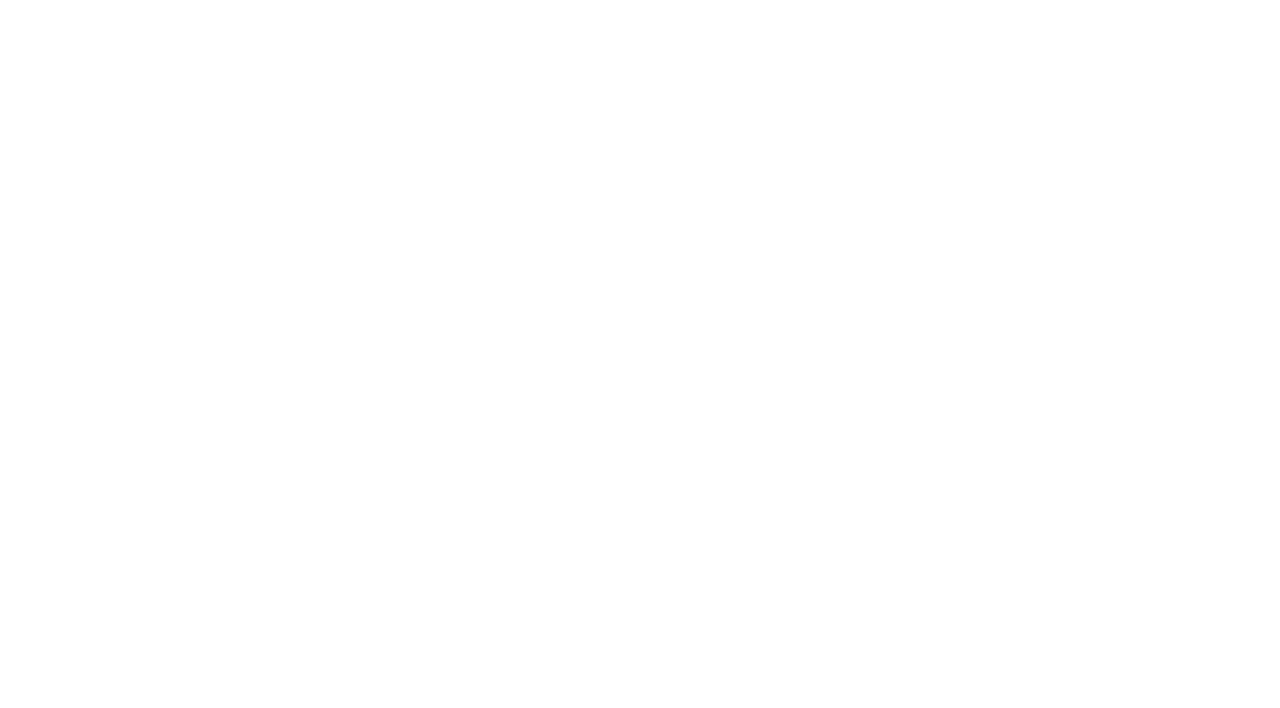
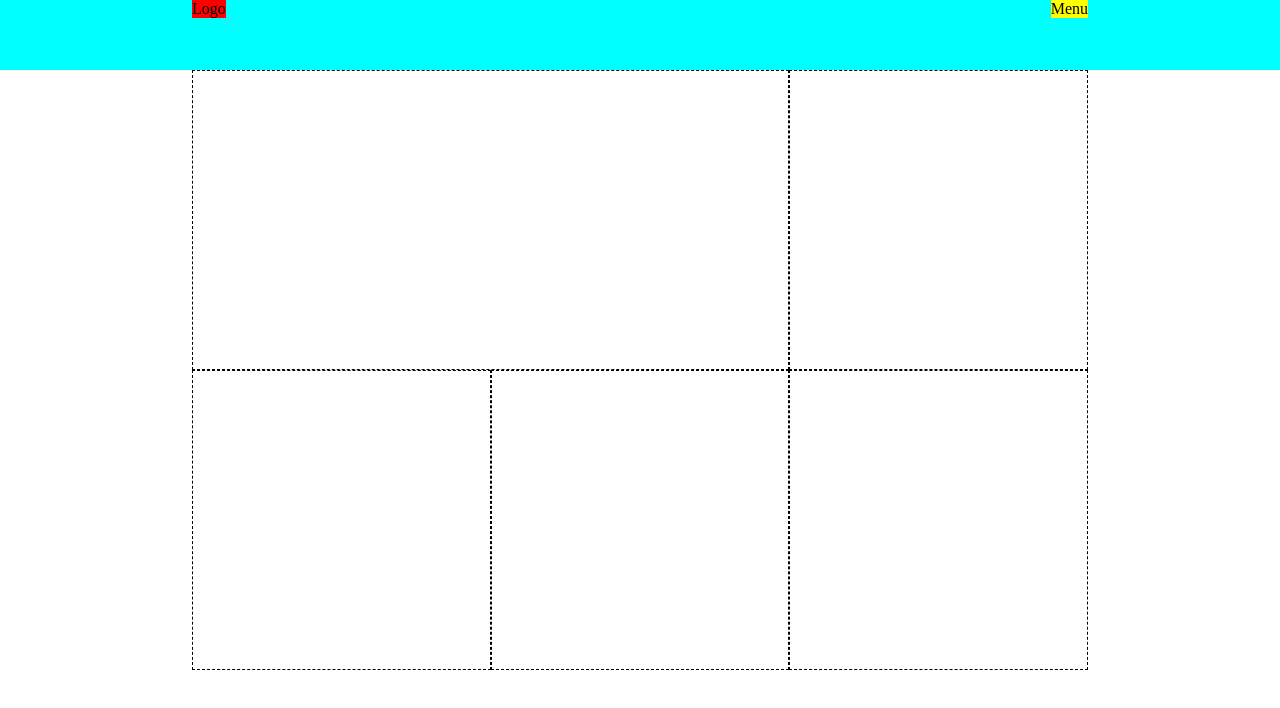
Before and after one commit to xGIANOx/htmlcss-responsive-layout, a plain HTML site: page index.html in a window 1280 px wide. Drawn offline with Linux system fonts and the light colour scheme.

Commit message:
[add] app header layout and [add] demo layout

```diff
--- a/assets/css/style.css
+++ b/assets/css/style.css
@@ -3,3 +3,50 @@
     padding: 0;
     box-sizing: border-box;
 }
+
+.flex{
+    display: flex;
+    flex-wrap: wrap;
+}
+
+.container{
+    width: 70%;
+    max-width: 1140px;
+    margin: auto;
+}
+
+[class^="col_"]{
+    height: 300px;
+    border: 1px dashed;
+}
+
+.col_12{
+    width: calc(100% / 12 * 12);
+}
+
+
+header{
+    height: 70px;
+    background-color: aqua;
+}
+
+nav{
+    justify-content: space-between;
+}
+
+.logo{
+    background-color: red;
+}
+
+.menu{
+    background-color: yellow;
+}
+
+@media screen and (min-width:481px) {
+    .col_md_8{
+        width: calc(100% / 12 * 8);
+    }
+    .col_md_4{
+        width: calc(100% / 12 * 4);
+    }
+}
--- a/index.html
+++ b/index.html
@@ -9,8 +9,27 @@
 </head>
 <body>
 
-    <header id="app_header"></header>
+    <header id="app_header">
+        <div class="container">
+            <nav class="flex">
+                <div class="logo">Logo</div>
+                <div class="menu">Menu</div>
+            </nav>
+        </div>
+    </header>
     <!-- /#app_header -->
+
+    <div class="demo">
+        <div class="container">
+            <div class="row flex">
+                <div class="col_12 col_md_8 col_lg_8"></div>
+                <div class="col_12 col_md_4 col_lg_4"></div>
+                <div class="col_12 col_md_4 col_lg_4"></div>
+                <div class="col_12 col_md_4 col_lg_4"></div>
+                <div class="col_12 col_md_4 col_lg_4"></div>
+            </div>
+        </div>
+    </div>
     <main id="app_main"></main>
     <!-- /#app_main -->
     <footer id="app_footer"></footer>
```
